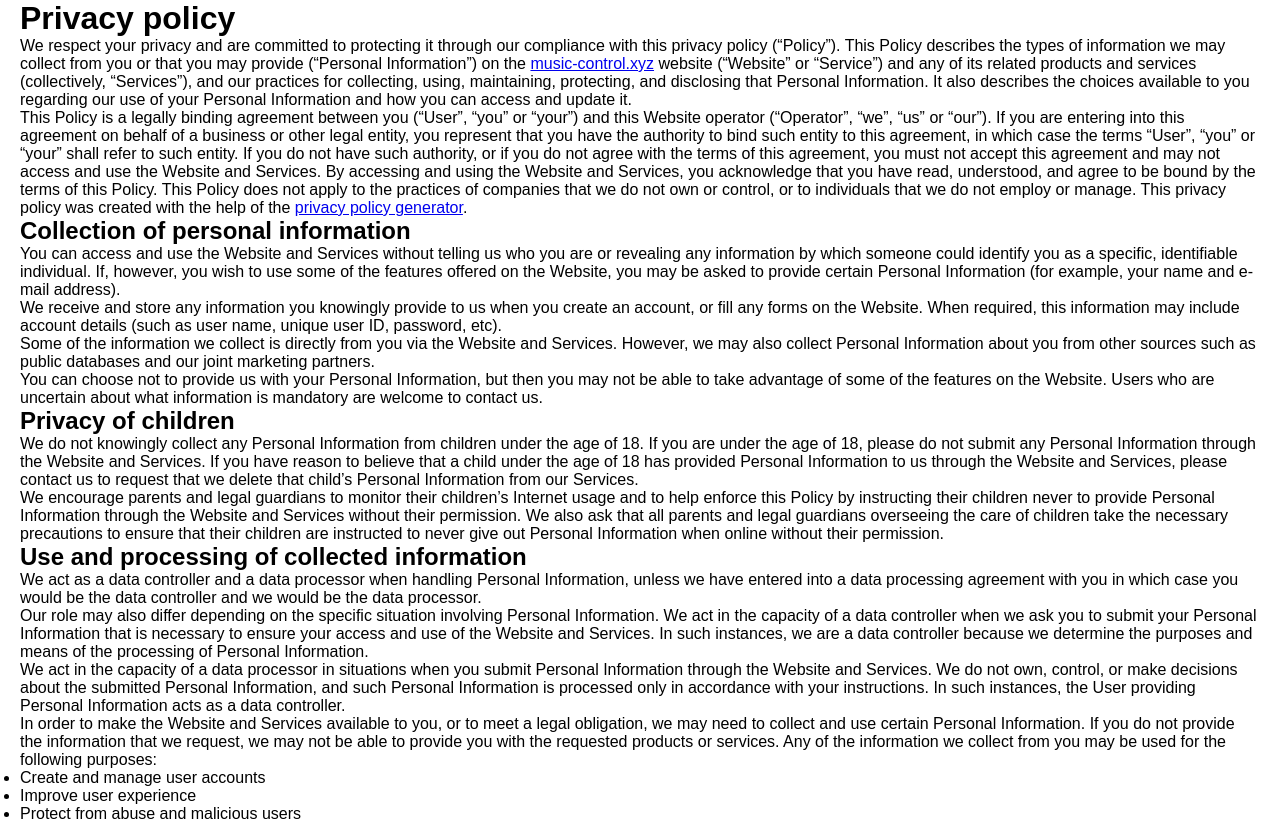
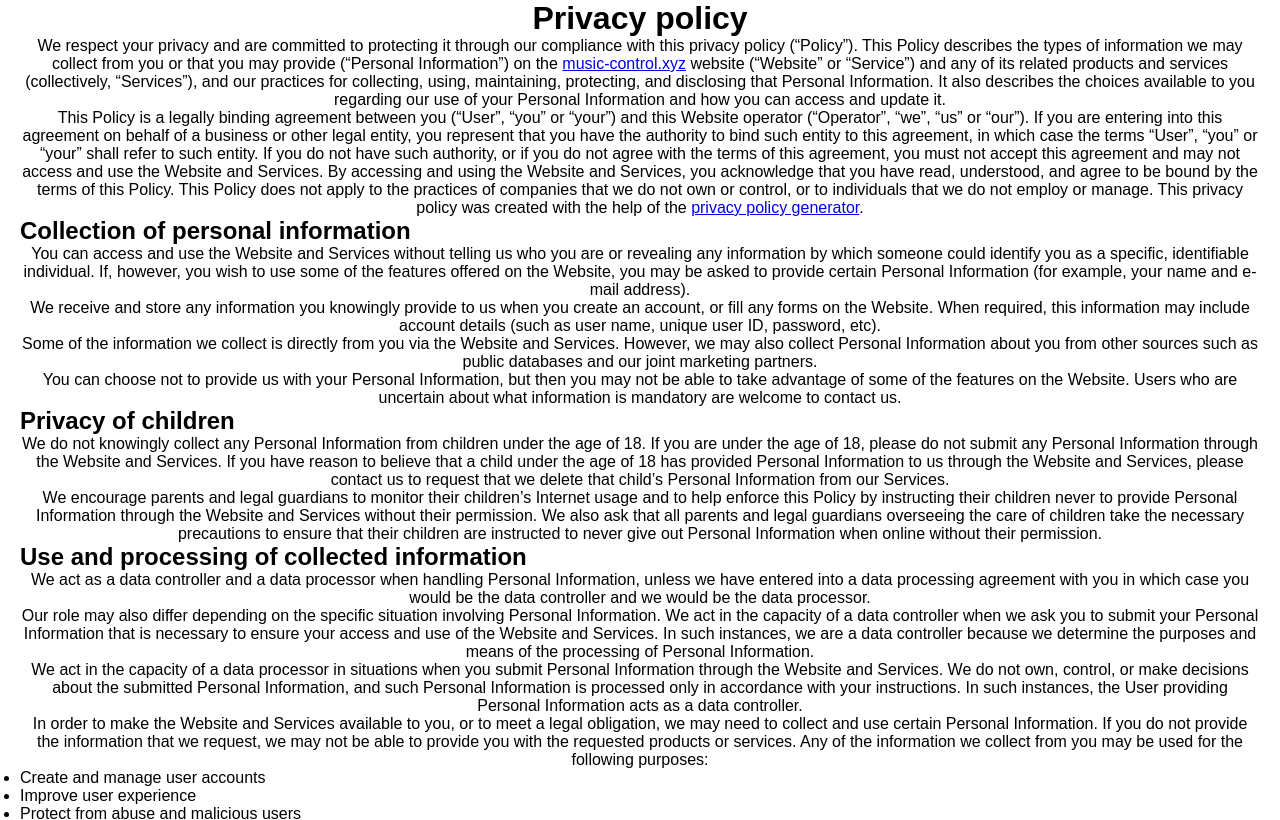
Before and after one commit to ItsLeon15/music-control.xyz, a React app: page public/index.html in a window 1280 px wide. Shown: the top 820 px of the page. Built offline with nearby package versions, Linux system fonts and the light colour scheme.

Commit message:
Update index.html

```diff
--- a/public/index.html
+++ b/public/index.html
@@ -10,7 +10,11 @@
   <meta name="keywords" content="Weather, Forecast">
   <meta name="title" content="Music Control V2">
   <meta name="language" content="English">
-
+<style>
+h1 {text-align: center;}
+p {text-align: center;}
+div {text-align: center;}
+</style>
   <title>Music Control V2</title>
 </head>
 
```
